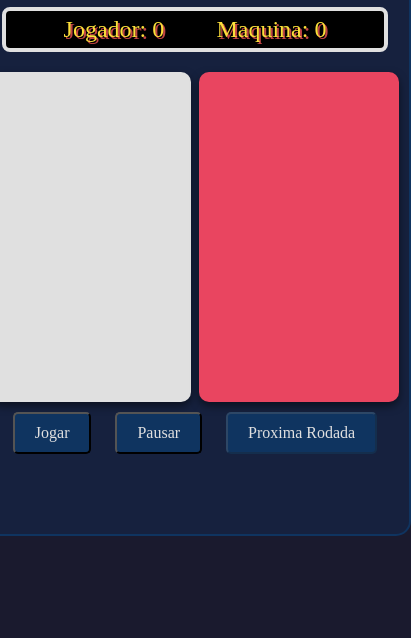
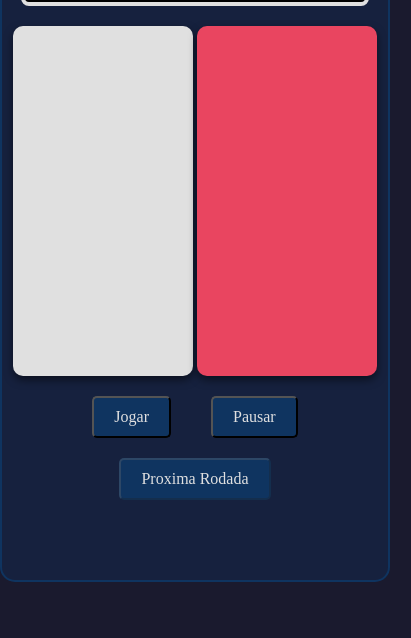
Before and after one commit to GYOPIVA/Super-Trunfo, a plain HTML site: page index.html in a window 390 px wide. Shown: the part 206-844 px from the top of the page, 411 px wide, since content can reach past the window. Drawn offline with Linux system fonts and the light colour scheme.

Commit message:
Update style.css

```diff
--- a/css/style.css
+++ b/css/style.css
@@ -188,13 +188,14 @@ li:active{
     }
 
     .arena {
-        height: 300px;
-        gap: 8px;
+        height: 320px;
+        gap: 4px;
     }
 
     .carta {
-        width: 170px;
+        width: 150px;
         padding: 15px;
+        height: 100%;
     }
 
     .carta-atributos{
@@ -202,11 +203,28 @@ li:active{
         padding: 0;
         height: 0;
     }
+    .controles{
+        margin-top: 10px;
+        display: flex;
+        align-items: center;
+        justify-content: center;
+        gap: 20px;
+        flex-wrap: wrap;
+    }
 
 .carta-atributos li {
     padding: 5px;
-    font-size: 0.9rem;
-    width: 160px;
+    font-size: 0.75rem;
 }
 
+
+#carta-maquina, #carta-jogador{
+    display: flex;
+    flex-direction: column;
+    align-items: center;
+
+    img{
+        width: 60%;
+    }
 }
+}
```
